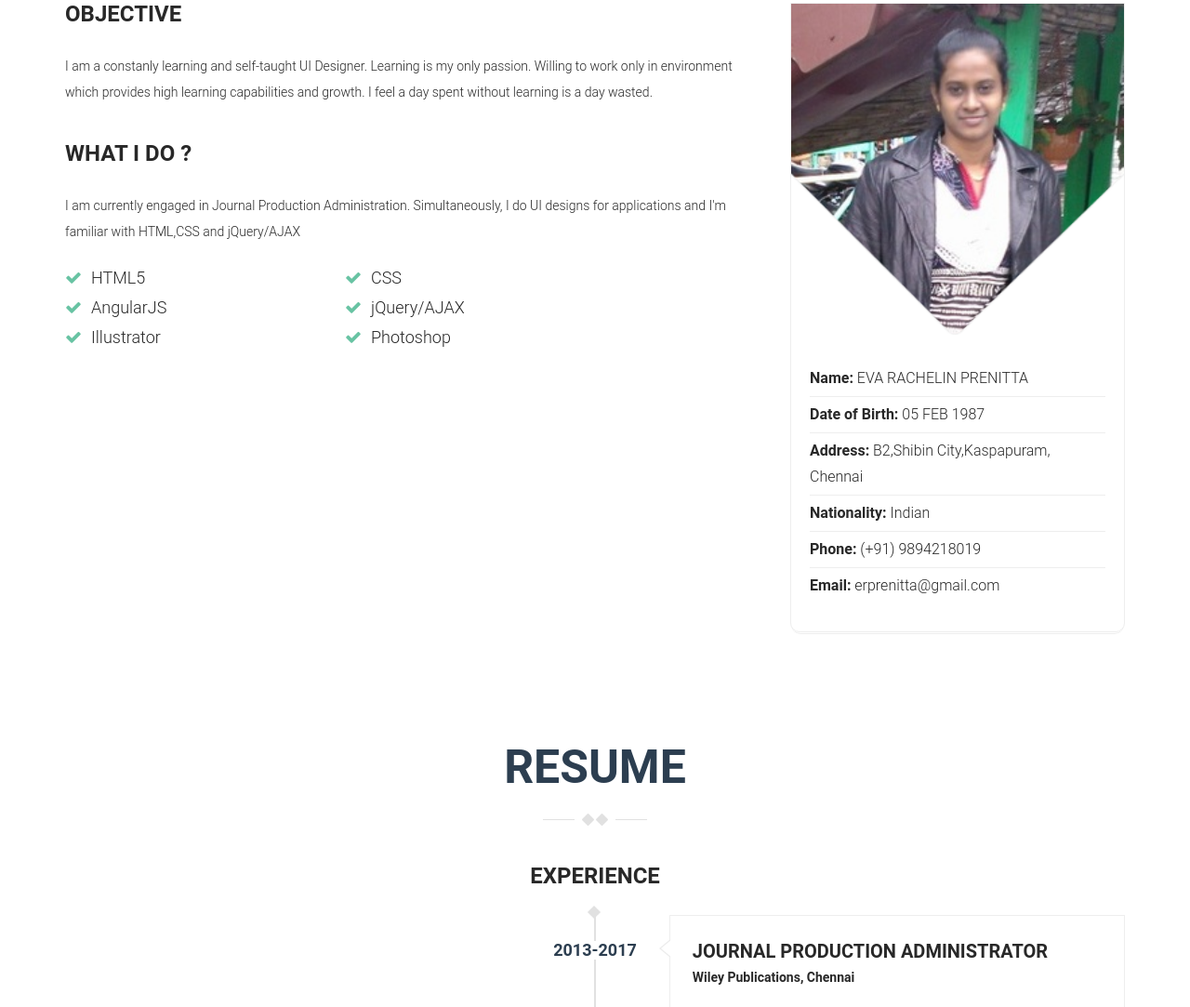
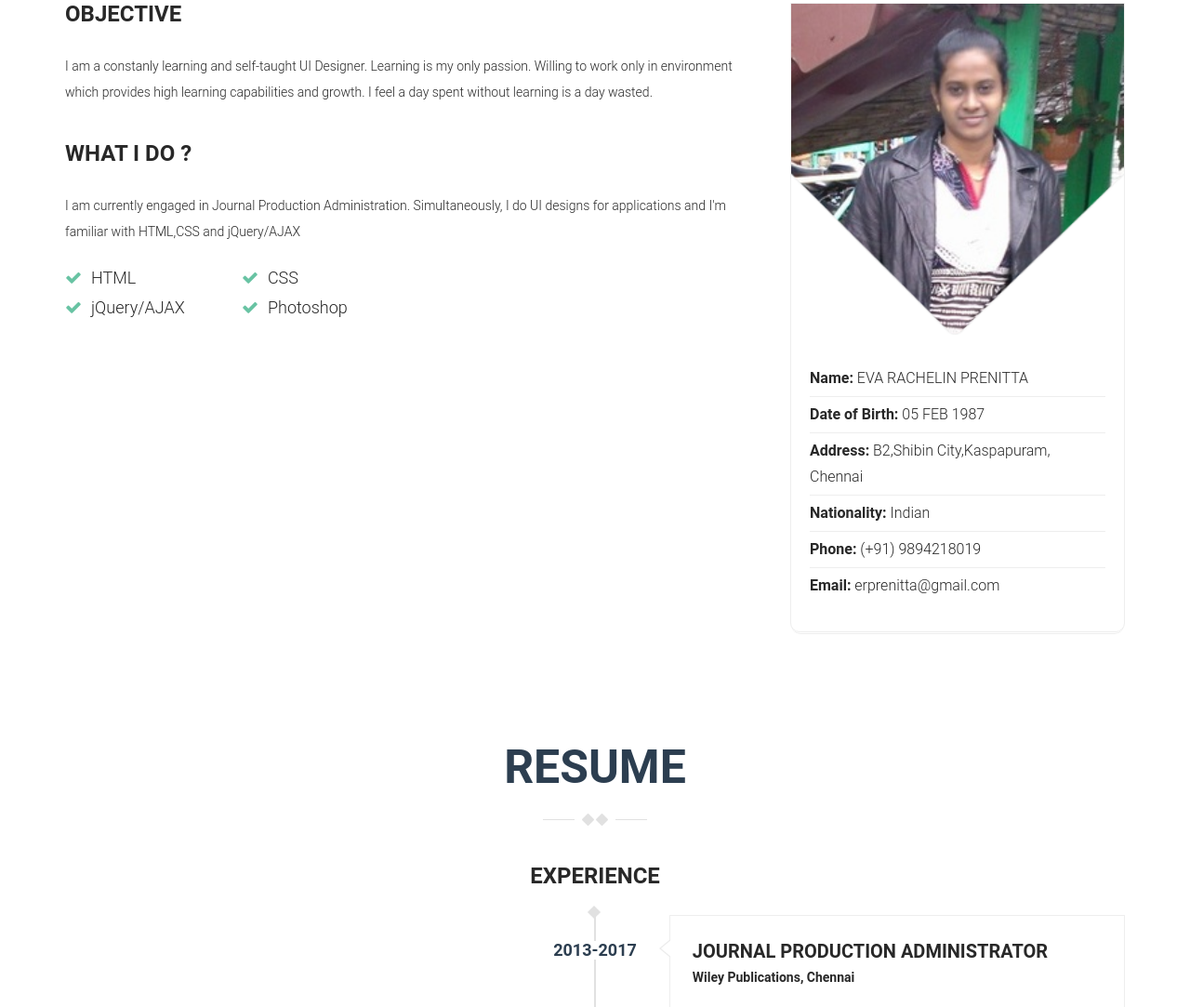
Before and after one commit to EvaPrenitta/Evaprenitta.github.io, a plain HTML site: page Profile/index.html in a window 1280 px wide. Shown: the part 989-2072 px from the top of the page at 93% size. Drawn offline with Linux system fonts and the light colour scheme.

Commit message:
Update index.html

```diff
--- a/Profile/index.html
+++ b/Profile/index.html
@@ -121,11 +121,9 @@
               <p>I am currently engaged in Journal Production Administration. Simultaneously, I do UI designs for applications and I'm familiar with HTML,CSS and jQuery/AJAX</p>
 
               <ul class="list-check">
-                <li>HTML5</li>
+                <li>HTML</li>
                 <li>CSS</li>
-                <li>AngularJS</li>
-                <li>jQuery/AJAX</li>
-                <li>Illustrator</li>
+	        <li>jQuery/AJAX</li>
                 <li>Photoshop</li>
               </ul>
             </div>
```
